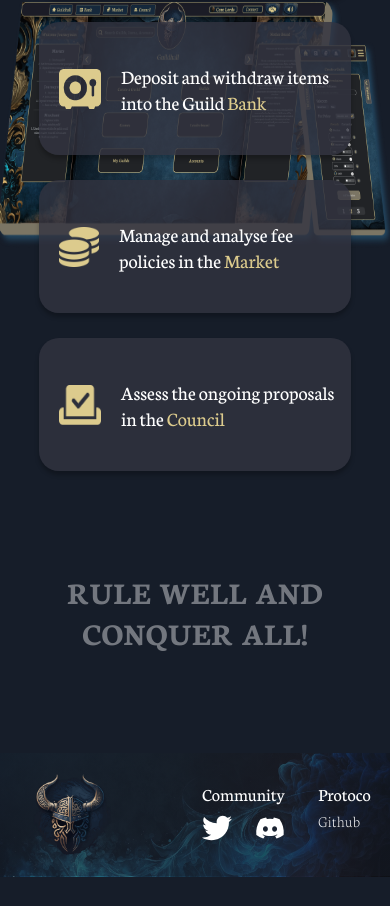
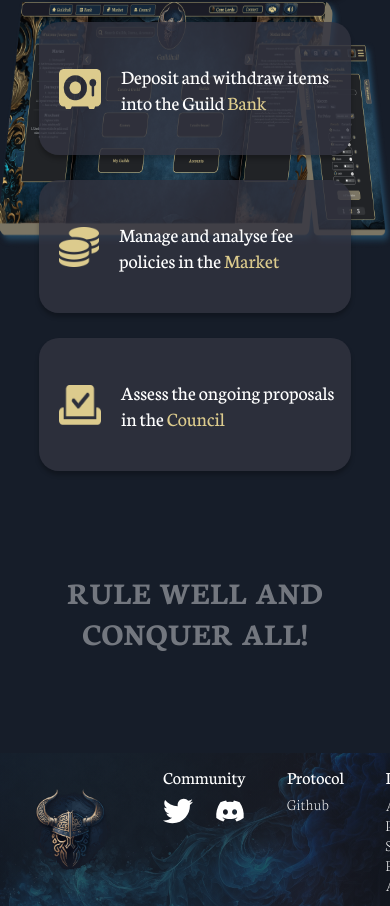
Before and after one commit to Guildly/front-page, a Next.js app: page / in a window 390 px wide. Shown: the part 6020-6926 px from the top of the page. Before the commit the page ends 6897 px from the top, so only its background shows below. Built offline with nearby package versions, Linux system fonts and the light colour scheme.

Commit message:
🐜 bug fix

```diff
--- a/components/Footer.tsx
+++ b/components/Footer.tsx
@@ -70,13 +70,9 @@ const Footer = () => {
             </a>
           </div>
         </div>
-        <div className={styles.footerSection}>
+        <div className={[styles.footerSection, styles.infoSection].join(" ")}>
           <p className={styles.footerSectionHeader}>Info</p>
-          <div
-            className={[styles.footerSectionContent, styles.infoSection].join(
-              " "
-            )}
-          >
+          <div className={styles.footerSectionContent}>
             <a href="#about">About</a>
             <a href="#problem">Problem</a>
             <a href="#solution">Solution</a>
--- a/styles/Home.module.css
+++ b/styles/Home.module.css
@@ -1145,10 +1145,6 @@
     height: 100px;
   }
 
-  .footerSections {
-    overflow: hidden;
-  }
-
   .footerSectionContent.infoSection {
     display: none;
   }
```
